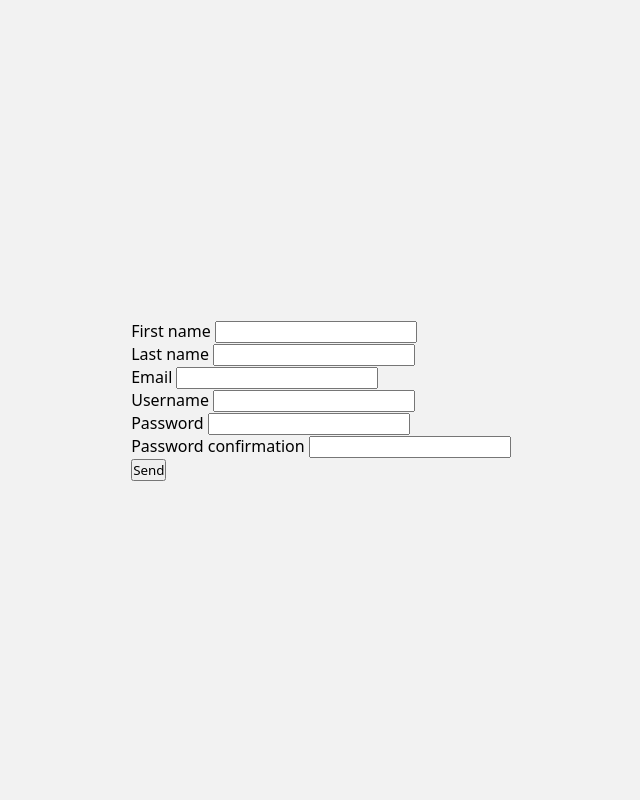
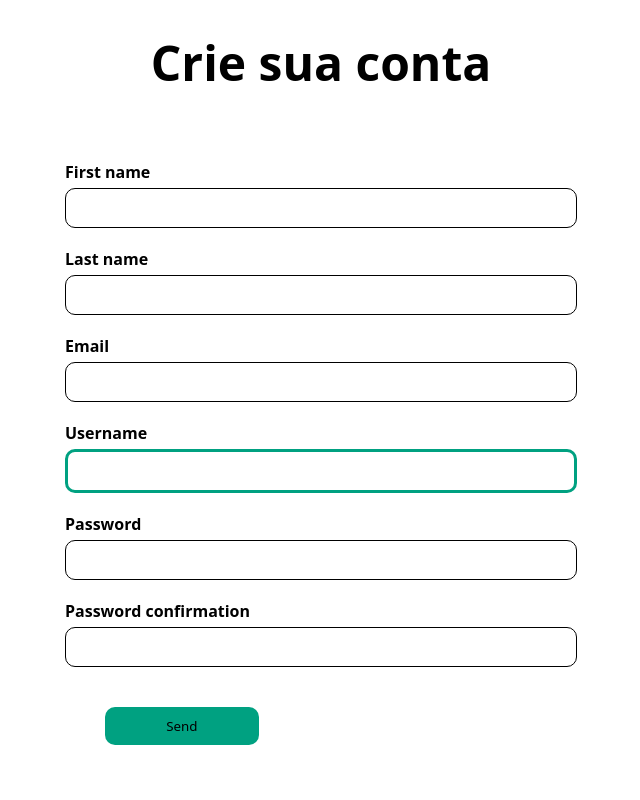
Before and after one commit to Gwin14/Prototipo-Diversify, a Django app: page /user/create/ in a window 1280 px wide. Shown: the whole page, without its empty margins (319-959 px from the left). Run offline with Django 5.2, Linux system fonts and the light colour scheme.

Commit message:
user forms css

```diff
--- a/base_static/global/css/global.css
+++ b/base_static/global/css/global.css
@@ -7,16 +7,24 @@
     Oxygen, Ubuntu, Cantarell, "Open Sans", "Helvetica Neue", sans-serif;
 }
 
-
-:root{
-    --bgColor: #f2f2f2;
-    --darkColor: #004651;
-    --lightColor: #A4E473;
-    --mediumColor: #00A181;
+body {
+  height: 100vh;
+  width: 100%;
+  display: flex;
+  justify-content: center;
+  align-items: center;
+  flex-direction: column;
+  overflow: hidden;
 }
 
+:root {
+  --bgColor: #f2f2f2;
+  --darkColor: #004651;
+  --lightColor: #a4e473;
+  --mediumColor: #00a181;
+}
 
 ::selection {
-    background-color: var(--mediumColor);
-    color: var(--bgColor);
+  background-color: var(--mediumColor);
+  color: var(--bgColor);
 }
--- a/base_static/global/css/userForm.css
+++ b/base_static/global/css/userForm.css
@@ -1,107 +1,43 @@
-/* Estilos gerais */
-* {
-    margin: 0;
-    padding: 0;
-    outline: 0;
-    box-sizing: border-box;
-    font-family: system-ui, -apple-system, BlinkMacSystemFont, "Segoe UI", Roboto,
-      Oxygen, Ubuntu, Cantarell, "Open Sans", "Helvetica Neue", sans-serif;
+.title {
+  margin: 30px;
+  font-size: 3em;
 }
 
-  :root {
-    --bgColor: #f2f2f2;
-    --darkColor: #004651;
-    --lightColor: #A4E473;
-    --mediumColor: #00A181;
+form {
+  display: flex;
+  flex-direction: column;
+  width: 40%;
+  margin: auto;
 }
 
-  body {
-    background-color: var(--bgColor);
-    display: flex;
-    justify-content: center;
-    align-items: center;
-    height: 100vh;
+label {
+  margin-bottom: 5px;
+  margin-top: 20px;
+  display: block;
+  font-weight: bolder;
 }
 
-  ::selection {
-    background-color: var(--mediumColor);
-    color: var(--bgColor);
+input,
+textarea {
+  width: 100%;
+  border: 1px solid black;
+  border-radius: 10px;
+  min-height: 30px;
+  padding: 10px;
 }
 
-  /* Estilos para o formulário */
-  .form-container {
-    background-color: var(--bgColor);
-    width: 100%;
-    max-width: 400px;
-    padding: 2rem;
-    border-radius: 8px;
-    box-shadow: 0 4px 8px rgba(0, 0, 0, 0.1);
-    border: 1px solid var(--mediumColor);
+input:focus,
+textarea:focus {
+  border: 3px solid var(--mediumColor);
 }
 
-  .form-container h2 {
-    text-align: center;
-    color: var(--darkColor);
-    margin-bottom: 1.5rem;
-    font-weight: bold;
+button {
+  border: none;
+  background-color: var(--mediumColor);
+  margin: auto;
+  margin: 40px;
+  color: var(--brColor);
+  padding: 10px 20px;
+  border-radius: 10px;
+  width: 30%;
 }
-
-  .form-container label {
-    color: var(--darkColor);
-    font-size: 0.9rem;
-    margin-bottom: 0.5rem;
-    display: block;
-  }
-
-  .form-container input[type="text"],
-  .form-container input[type="email"],
-  .form-container input[type="password"] {
-    width: 100%;
-    padding: 0.8rem;
-    margin-bottom: 1rem;
-    border: 1px solid var(--mediumColor);
-    border-radius: 4px;
-    font-size: 0.9rem;
-    color: var(--darkColor);
-    background-color: #fff;
-    transition: border-color 0.3s;
-  }
-
-  .form-container input[type="text"]:focus,
-  .form-container input[type="email"]:focus,
-  .form-container input[type="password"]:focus {
-    border-color: var(--darkColor);
-  }
-
-  .form-container input[type="submit"] {
-    width: 100%;
-    padding: 0.8rem;
-    font-size: 1rem;
-    color: #fff;
-    background-color: var(--mediumColor);
-    border: none;
-    border-radius: 4px;
-    cursor: pointer;
-    transition: background-color 0.3s;
-  }
-
-  .form-container input[type="submit"]:hover {
-    background-color: var(--darkColor);
-  }
-
-  /* Estilos para links de navegação (opcional) */
-  .form-container .form-footer {
-    margin-top: 1rem;
-    text-align: center;
-    font-size: 0.85rem;
-  }
-
-  .form-container .form-footer a {
-    color: var(--mediumColor);
-    text-decoration: none;
-    transition: color 0.3s;
-  }
-
-  .form-container .form-footer a:hover {
-    color: var(--darkColor);
-  }
--- a/base_static/global/css/vagasform.css
+++ b/base_static/global/css/vagasform.css
@@ -4,8 +4,7 @@
 }
 
 form {
-  display: flex;
-  flex-direction: column;
+  columns: 2;
   width: 60%;
   margin: auto;
 }
--- a/vagas/templates/vagas/login.html
+++ b/vagas/templates/vagas/login.html
@@ -11,6 +11,7 @@
 </head>
 <body>
 
+  <h1 class="title">Ente na sua conta</h1>
 
 <form
       action="{{form_action}}"
--- a/vagas/templates/vagas/registerForm.html
+++ b/vagas/templates/vagas/registerForm.html
@@ -11,6 +11,8 @@
   <title>Document</title>
 </head>
 <body>
+
+  <h1 class="title">Crie sua conta</h1>
 
 <form
       action="{{form_action}}"
--- a/vagas/templates/vagas/user_update.html
+++ b/vagas/templates/vagas/user_update.html
@@ -11,6 +11,8 @@
   <title>Document</title>
 </head>
 <body>
+
+  <h1 class="title">Atualize seus dados</h1>
 
 <form
       action="{{form_action}}"
```
Also changed, not shown: base_static/global/css/initialScreen.css (+0 -10 lines). Lines whose indentation alone changed are shown as unchanged.
